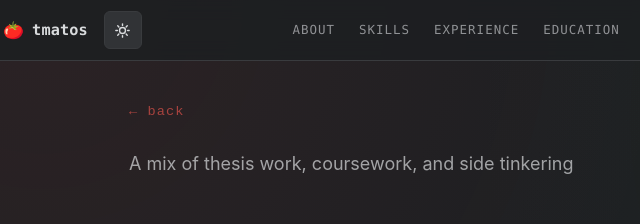
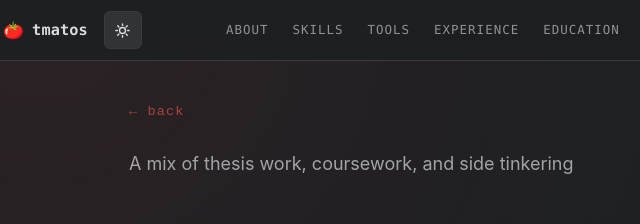
Before and after one commit to tomasmatos2003/tomasmatos2003.github.io, a plain HTML site: page projects/index.html in a window 1280 px wide. Shown: the top 224 px of the page, 85-725 px from the left. Drawn offline with Linux system fonts and the light colour scheme; a web font is replaced by a local one.

Commit message:
changes3

```diff
--- a/projects/index.html
+++ b/projects/index.html
@@ -150,6 +150,7 @@
       <nav class="nav__links" id="navLinks">
         <a href="../#about">ABOUT</a>
         <a href="../#skills">SKILLS</a>
+        <a href="../#tools">TOOLS</a>
         <a href="../#experience">EXPERIENCE</a>
         <a href="../#education">EDUCATION</a>
         <a href="../#certificates">CERTIFICATES</a>
```
